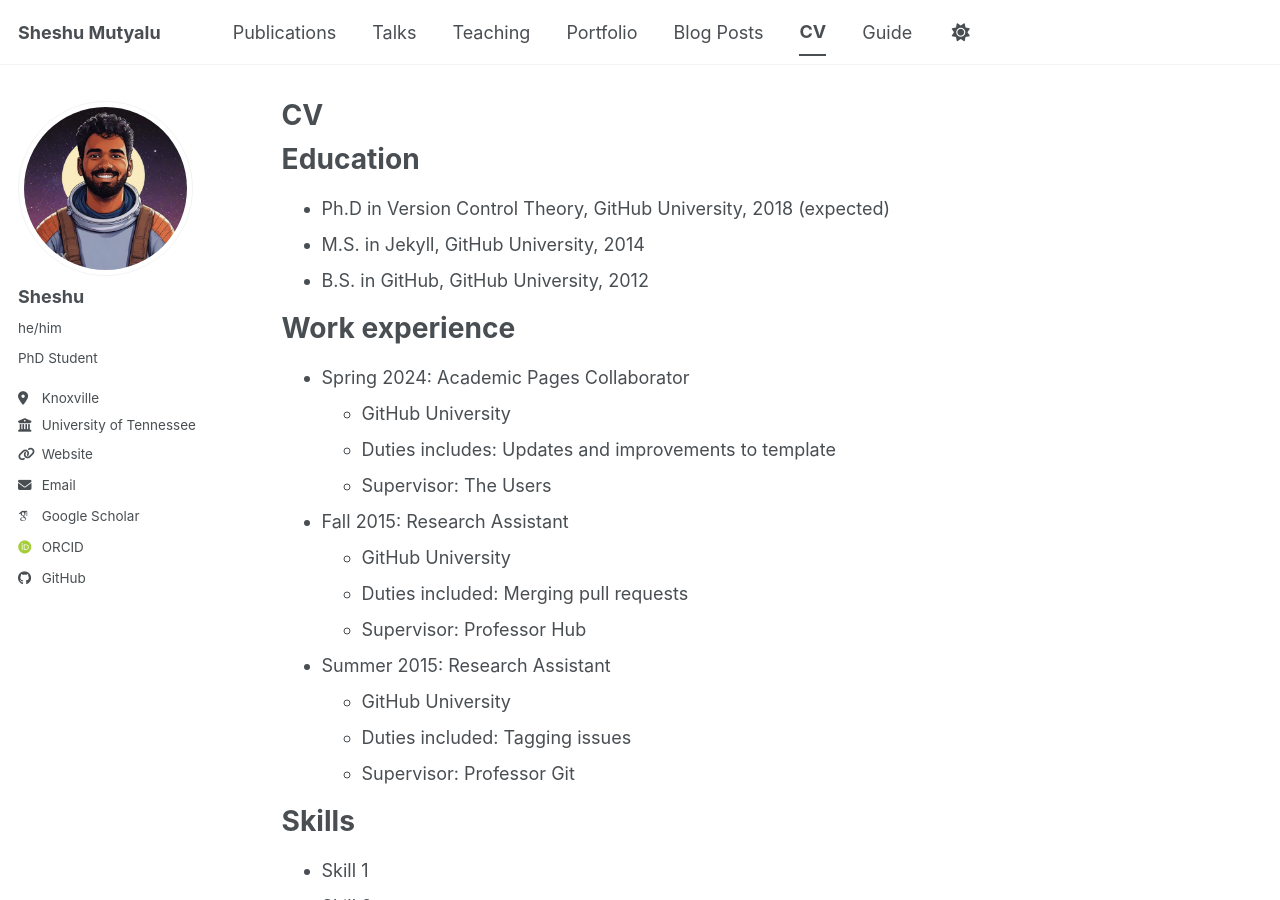
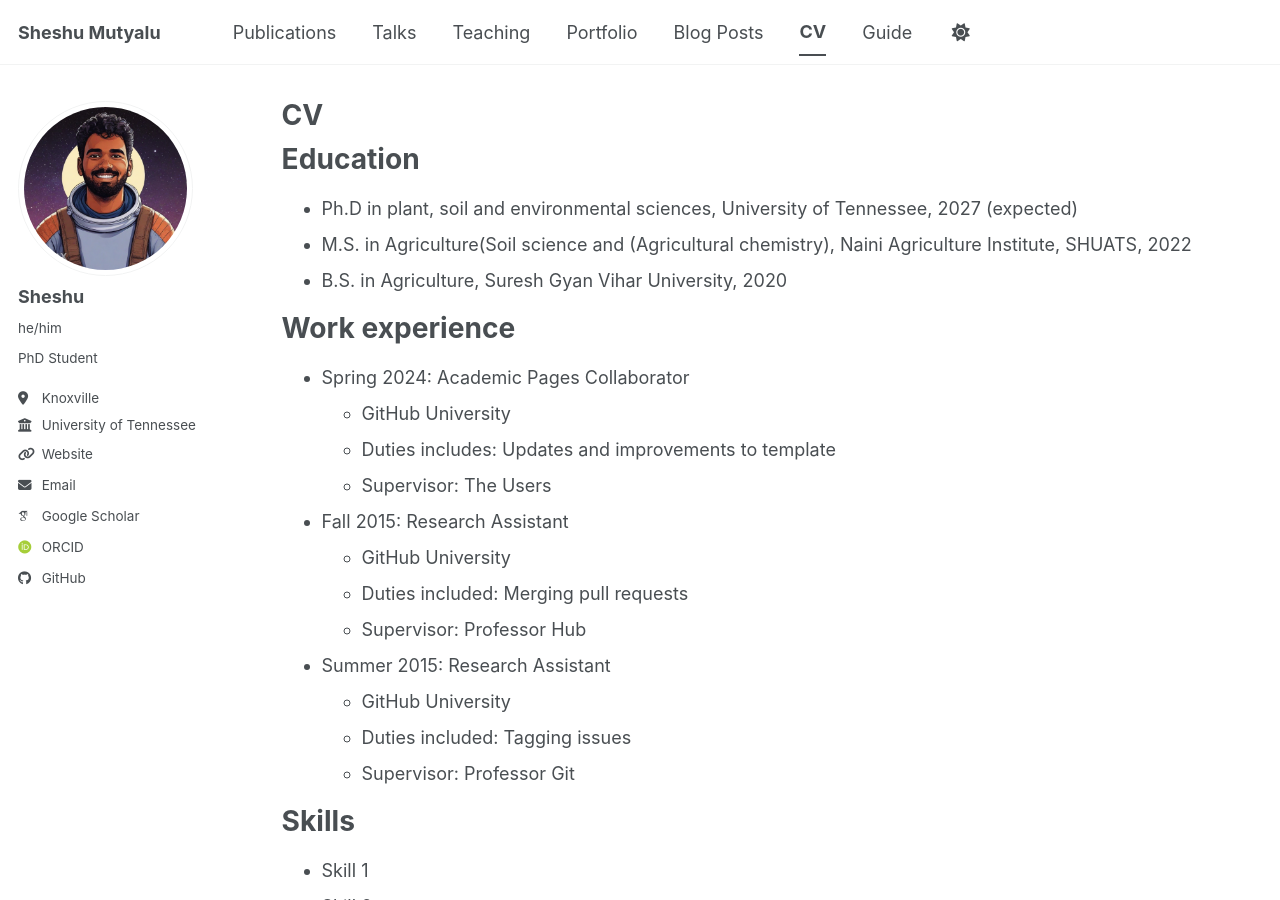
Before and after one commit to mutyalusheshu/mutyalusheshu.github.io, a Jekyll site: the page built from _pages/cv.md, in a window 1280 px wide and 900 px high. Built offline with Jekyll 4.4.1, drawn with Linux system fonts in a browser that asks for light colours; some web fonts are replaced; a script bundle is joined from its source files by our own code; library files that are not in the unit come from our copies.

Commit message:
Revise education details in CV
Updated education section with new degrees and institutions.

```diff
--- a/_pages/cv.md
+++ b/_pages/cv.md
@@ -11,9 +11,9 @@
 
 Education
 ======
-* Ph.D in Version Control Theory, GitHub University, 2018 (expected)
-* M.S. in Jekyll, GitHub University, 2014
-* B.S. in GitHub, GitHub University, 2012
+* Ph.D in plant, soil and environmental sciences, University of Tennessee, 2027 (expected)
+* M.S. in Agriculture(Soil science and (Agricultural chemistry), Naini Agriculture Institute, SHUATS, 2022
+* B.S. in Agriculture, Suresh Gyan Vihar University, 2020
 
 Work experience
 ======
```
